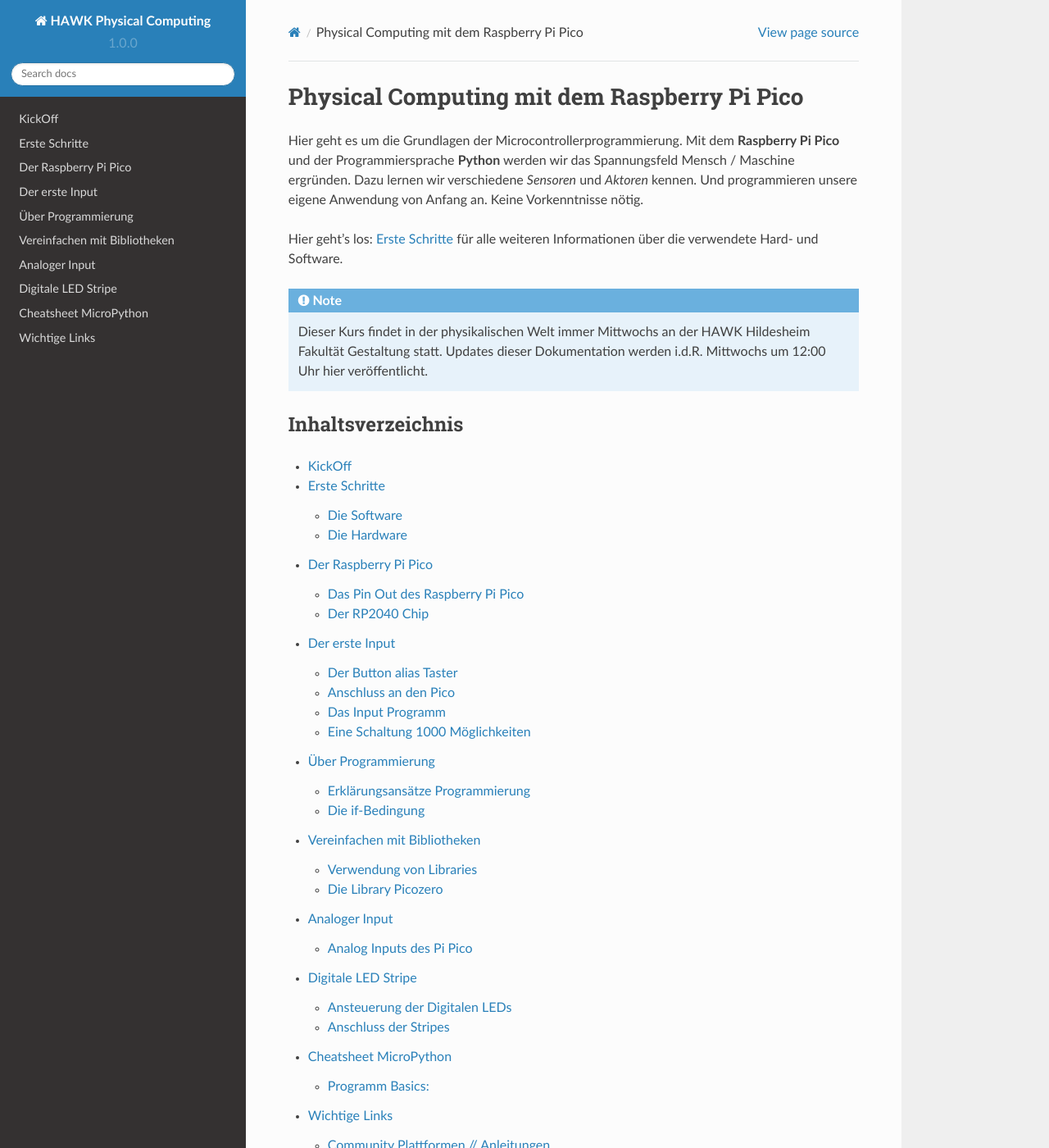
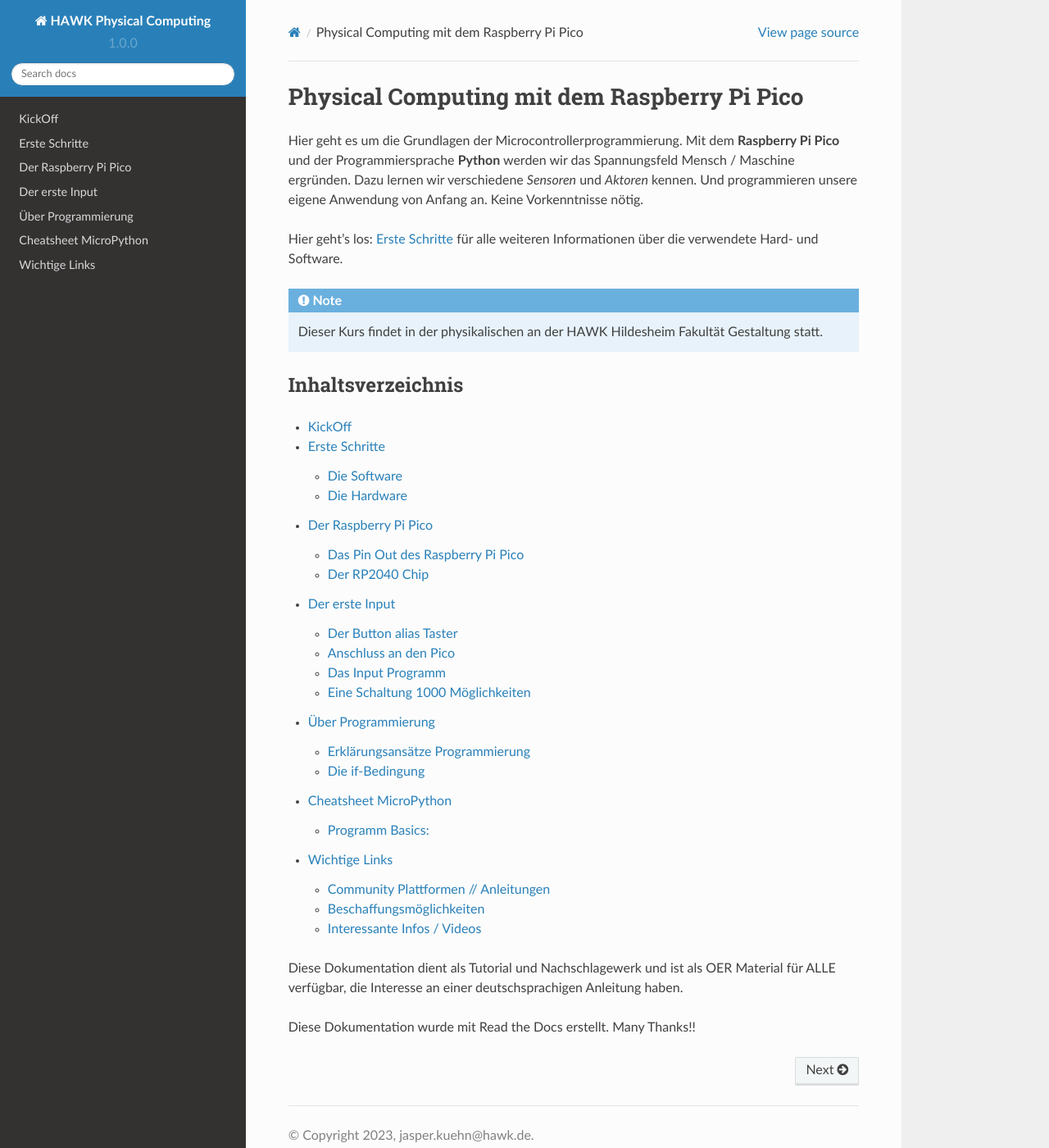
Before and after one commit to HAWK-Computing/physicalcomputing, a Sphinx documentation site: the page built from docs/index.rst, in a window 1280 px wide and 1400 px high. Shown: the whole window at 82% size. Built offline with Sphinx 7.4.7 and the Read the Docs theme 2.0.0, drawn with Linux system fonts in a browser that asks for light colours.

Commit message:
WS2324_1

```diff
--- a/docs/index.rst
+++ b/docs/index.rst
@@ -13,7 +13,7 @@
 
 .. note::
 
-   Dieser Kurs findet in der physikalischen Welt immer Mittwochs an der HAWK Hildesheim Fakultät Gestaltung statt. Updates dieser Dokumentation werden i.d.R. Mittwochs um 12:00 Uhr hier veröffentlicht.
+   Dieser Kurs findet in der physikalischen an der HAWK Hildesheim Fakultät Gestaltung statt.
 
 
 
@@ -28,12 +28,8 @@
    RaspberryPiPico
    InputSchaltung
    Programmierung
-   Libraries
-   Analog_Input
-   Digitale_LEDs
    Cheatsheet
    Links_Infos
-
 
 
 Diese Dokumentation dient als Tutorial und Nachschlagewerk und ist als OER Material für ALLE verfügbar, die Interesse an einer deutschsprachigen Anleitung haben.
```
Also changed, not shown: docs/Stromversorgung.rst (added, +12 -0 lines), 1 other file.
